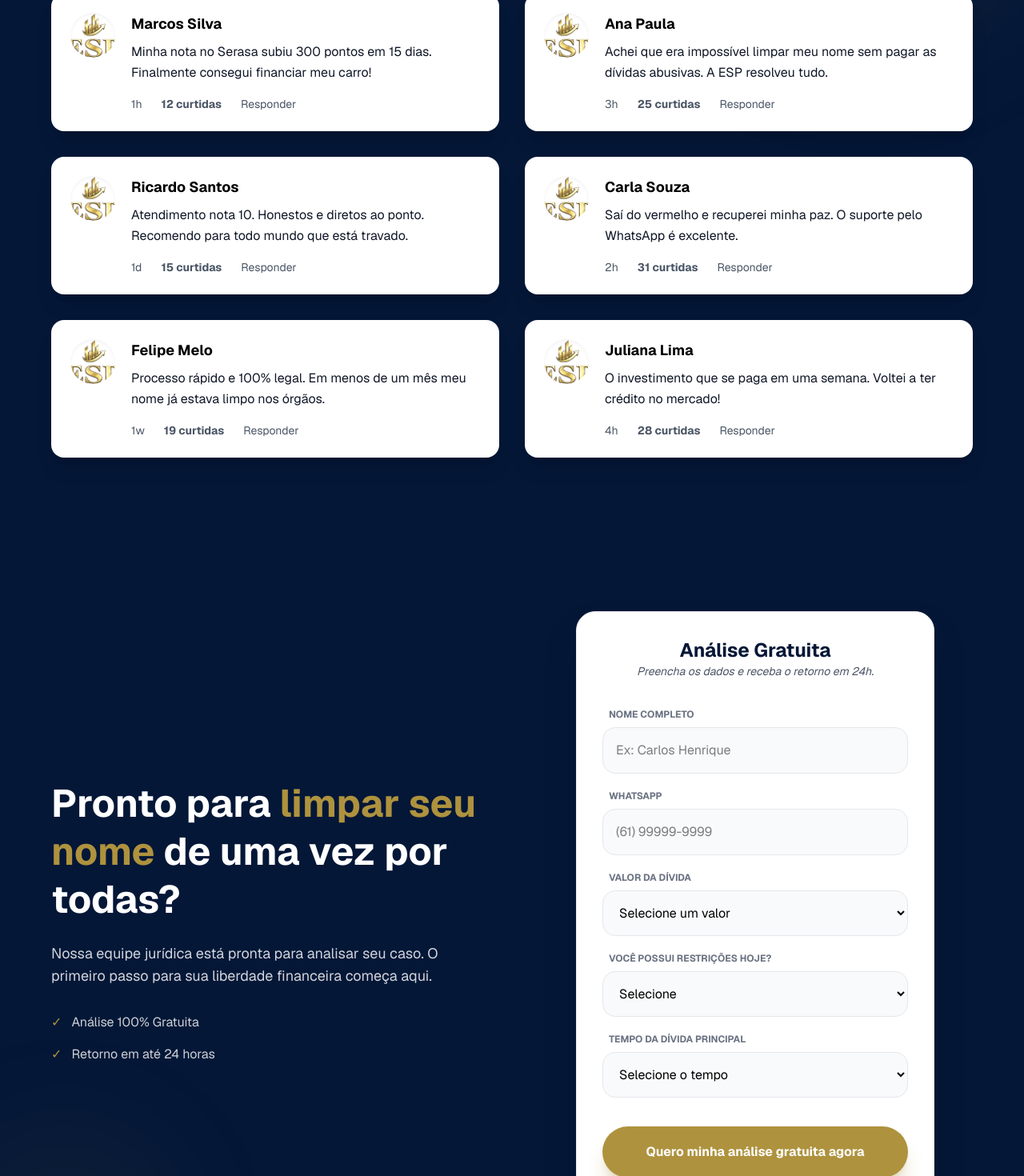
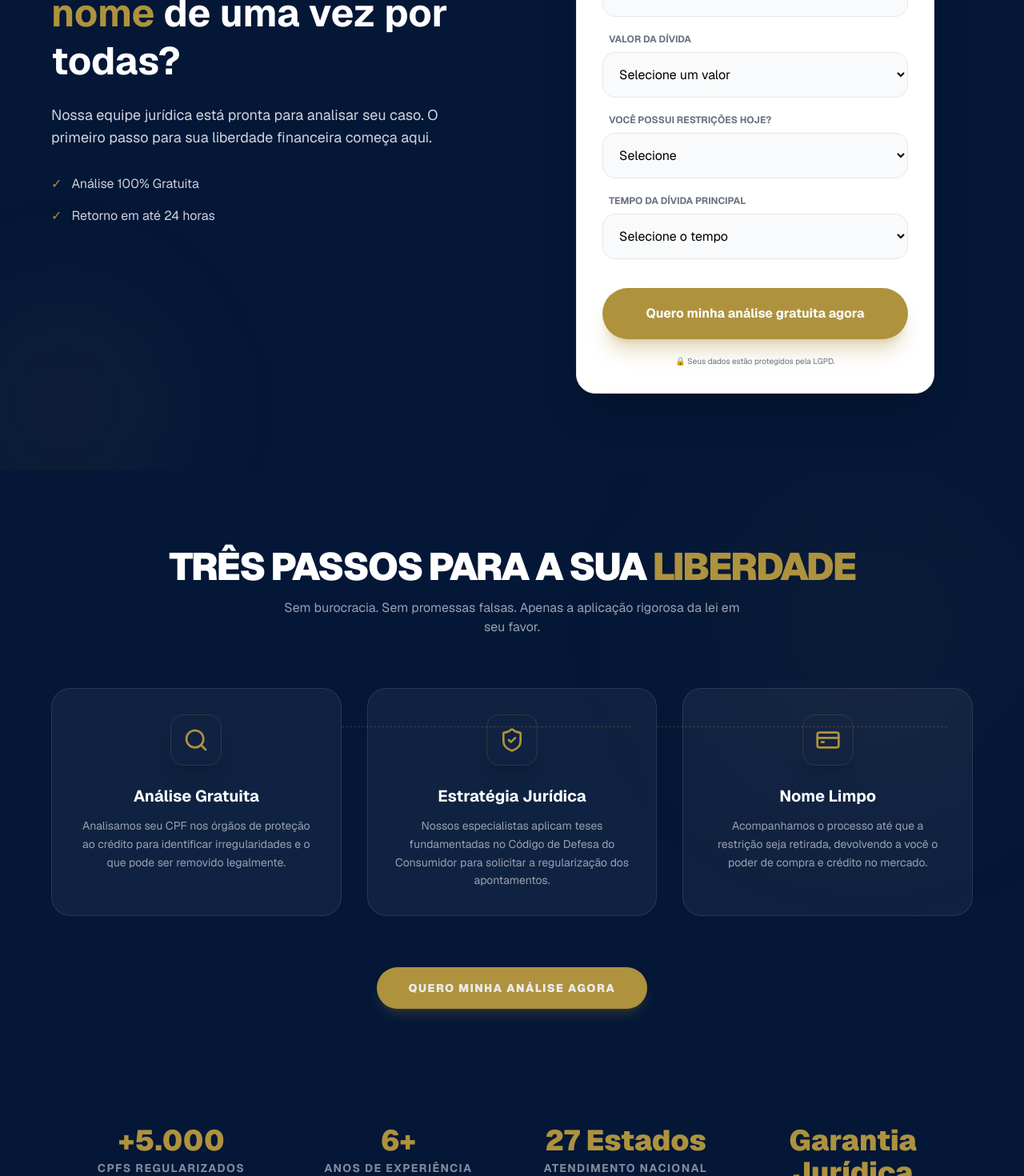
Before and after one commit to carloshenriquecarvalho/esp-landing-page, a Next.js app: page / in a window 1280 px wide. Shown: the part 3120-4590 px from the top of the page at 80% size. Built offline with nearby package versions, Linux system fonts and the light colour scheme.

Commit message:
Hide Testimonials Section For Now

```diff
--- a/app/page.tsx
+++ b/app/page.tsx
@@ -16,10 +16,10 @@ export default function Home() {
     <main className="min-h-screen">
       <HeroSection></HeroSection>
       <FeaturesSection></FeaturesSection>
-      <TestimonialsSection></TestimonialsSection>
+      {/* <TestimonialsSection></TestimonialsSection> */}
       <FormSection></FormSection>
       <ProcessSection></ProcessSection>
-      {/* <AuthoritySection></AuthoritySection> */}
+      <AuthoritySection></AuthoritySection>
       <FAQSection></FAQSection>
       <Footer></Footer>
     </main>
```
